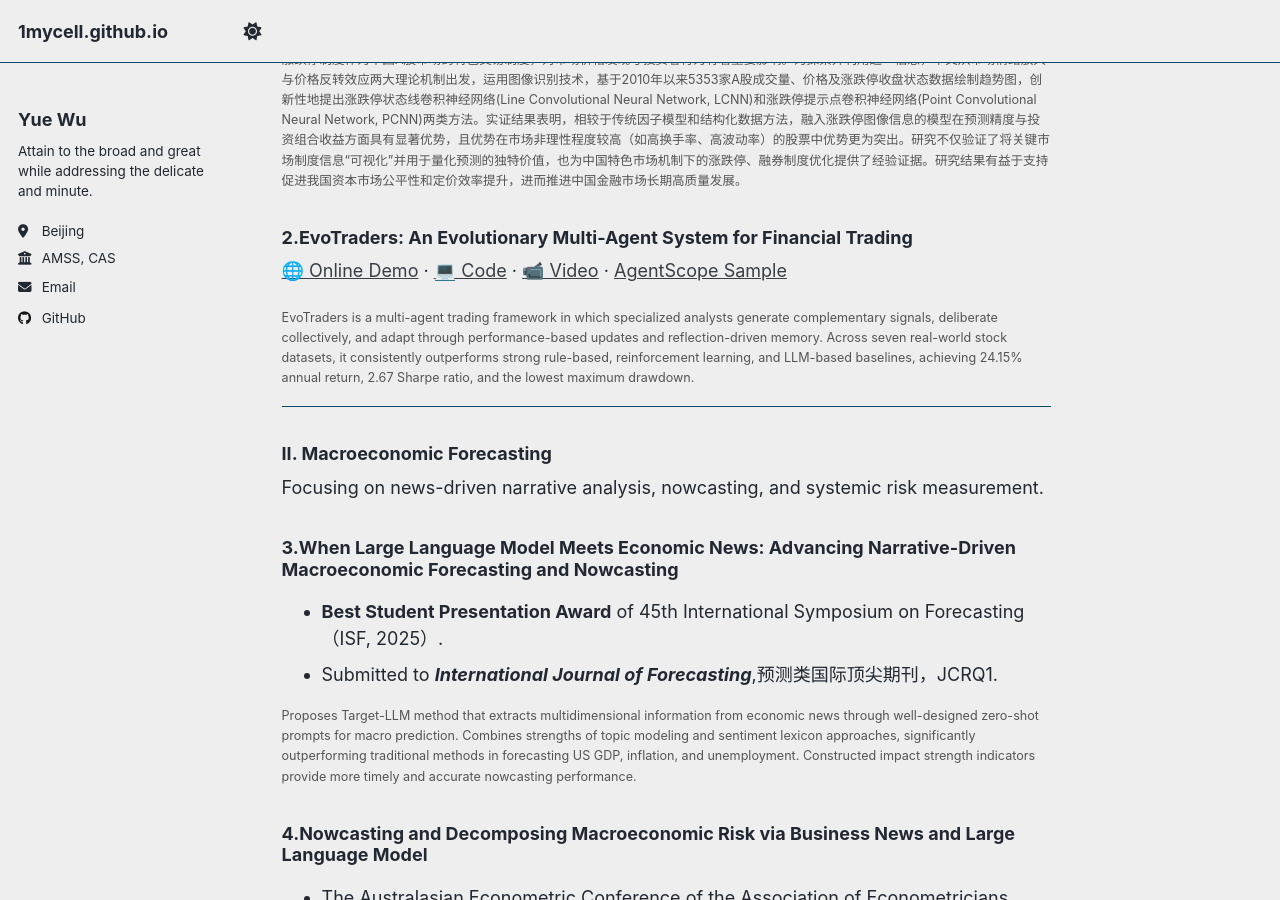
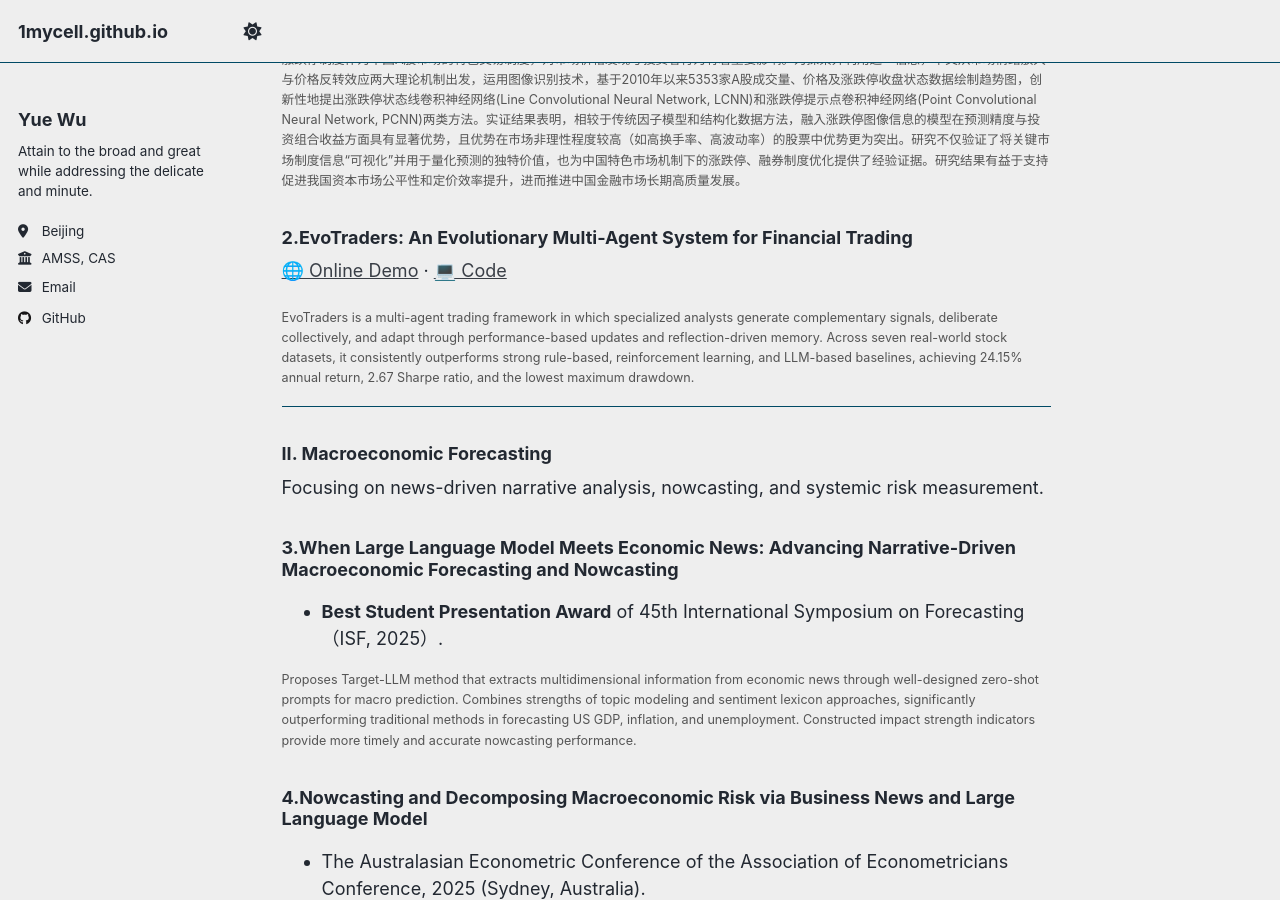
Before and after one commit to 1mycell/1mycell.github.io, a Jekyll site: the page built from _pages/about.md, in a window 1280 px wide and 900 px high, scrolled down 689 px. Built offline with Jekyll 4.4.1, drawn with Linux system fonts in a browser that asks for light colours; a script that is not in the unit is left out.

Commit message:
Update papers

```diff
--- a/_pages/about.md
+++ b/_pages/about.md
@@ -27,7 +27,7 @@ Focusing on asset pricing, trading strategies, and market microstructure analysi
 
 
 ### 2.EvoTraders: An Evolutionary Multi-Agent System for Financial Trading
-[🌐 Online Demo](http://trading.evoagents.c) · [💻 Code](https://github.com/agentscope-ai/agentscope-samples/tree/main/evotraders) · [📹 Video](https://www.bilibili.com/video/BV1p4BYBtE5Z/) · [AgentScope Sample](https://mp.weixin.qq.com/s/9MapD3Hs_f9W7AlDkZGCKA)
+[🌐 Online Demo](http://trading.evoagents.c) · [💻 Code](https://github.com/agentscope-ai/agentscope-samples/tree/main/evotraders)
 
 <div style="font-size: 0.70em; line-height: 1.6; color: #555;">
 EvoTraders is a multi-agent trading framework in which specialized analysts generate complementary signals, deliberate collectively, and adapt through performance-based updates and reflection-driven memory. Across seven real-world stock datasets, it consistently outperforms strong rule-based, reinforcement learning, and LLM-based baselines, achieving 24.15% annual return, 2.67 Sharpe ratio, and the lowest maximum drawdown.
@@ -42,7 +42,6 @@ Focusing on news-driven narrative analysis, nowcasting, and systemic risk measur
 
 ### 3.When Large Language Model Meets Economic News: Advancing Narrative-Driven Macroeconomic Forecasting and Nowcasting
 - **Best Student Presentation Award** of 45th International Symposium on Forecasting（ISF, 2025）.
-- Submitted to _**International Journal of Forecasting**_,预测类国际顶尖期刊，JCRQ1.
 <div style="font-size: 0.70em; line-height: 1.6; color: #555;">
 Proposes Target-LLM method that extracts multidimensional information from economic news through well-designed zero-shot prompts for macro prediction. Combines strengths of topic modeling and sentiment lexicon approaches, significantly outperforming traditional methods in forecasting US GDP, inflation, and unemployment. Constructed impact strength indicators provide more timely and accurate nowcasting performance.
 </div>
```
